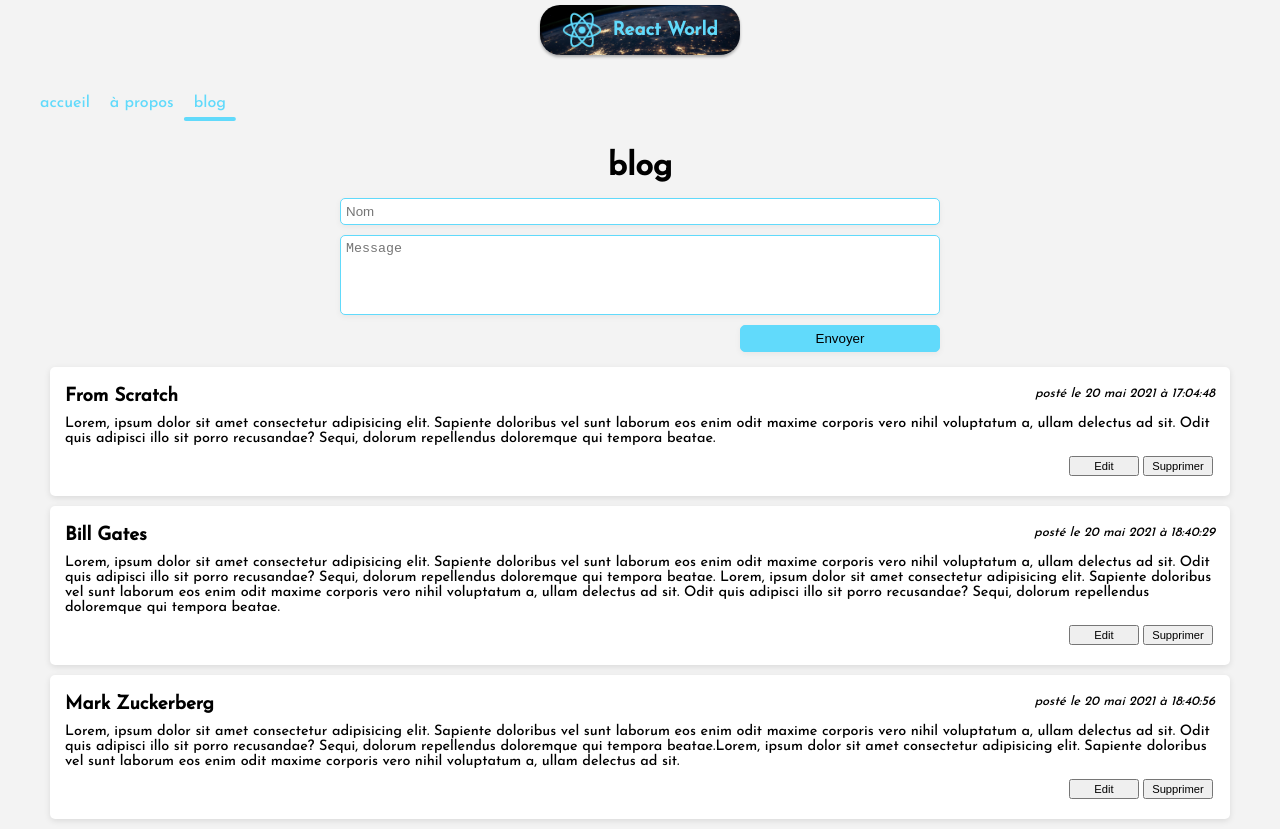
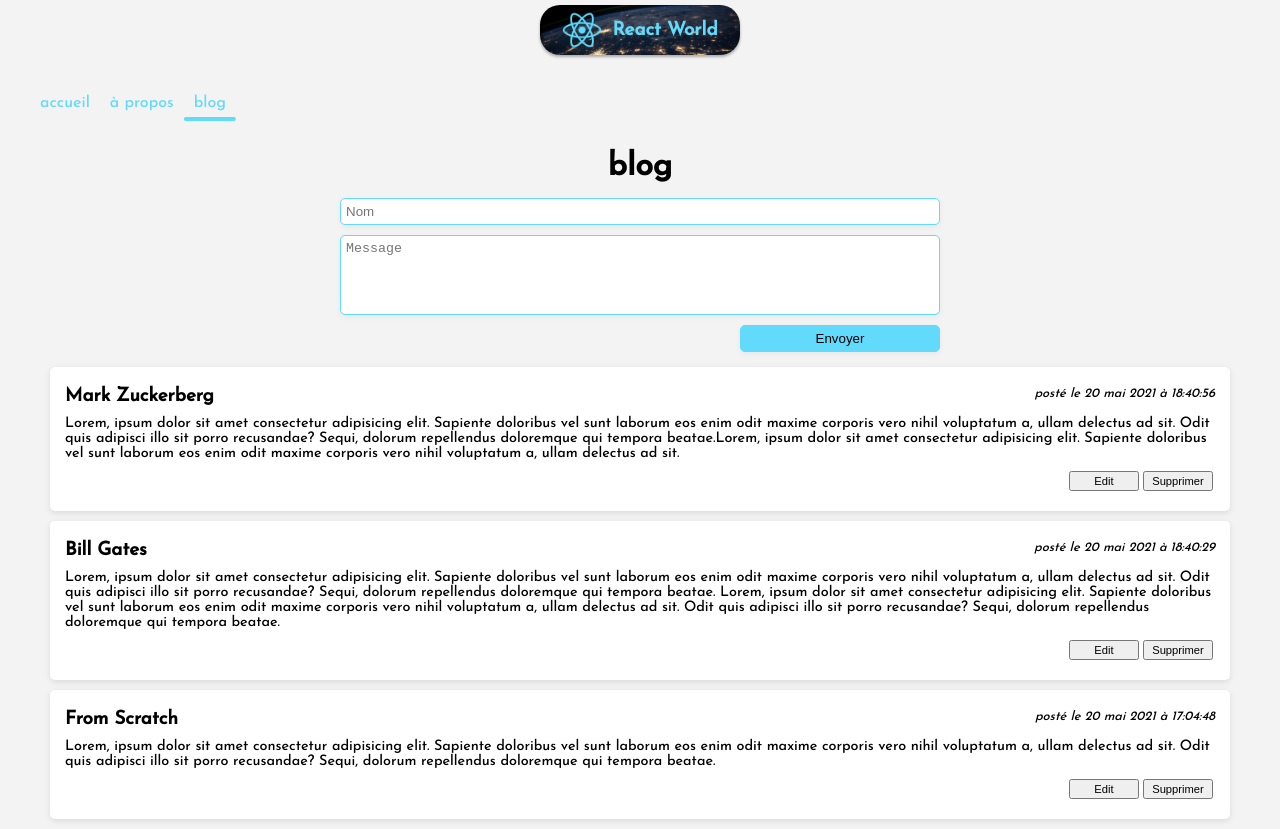
Before and after one commit to SubhamGT/Country-flag1.2, a React (Create React App) app: page /blog in a window 1280 px wide. Built offline with nearby package versions, Linux system fonts and the light colour scheme; data requests are answered from the project's data file.

Commit message:
ajout d'un sort qui permet de gérer les date du plus recent au plus vieux

```diff
--- a/src/pages/Blog.js
+++ b/src/pages/Blog.js
@@ -47,9 +47,11 @@ const Blog = () => {
         <input type="submit" value="Envoyer" />
       </form>
       <ul>
-        {blogData.map((article) => (
-          <Article key={article.id} article={article} />
-        ))}
+        {blogData
+          .sort((a, b) => b.date - a.date)
+          .map((article) => (
+            <Article key={article.id} article={article} />
+          ))}
       </ul>
     </div>
   );
```
